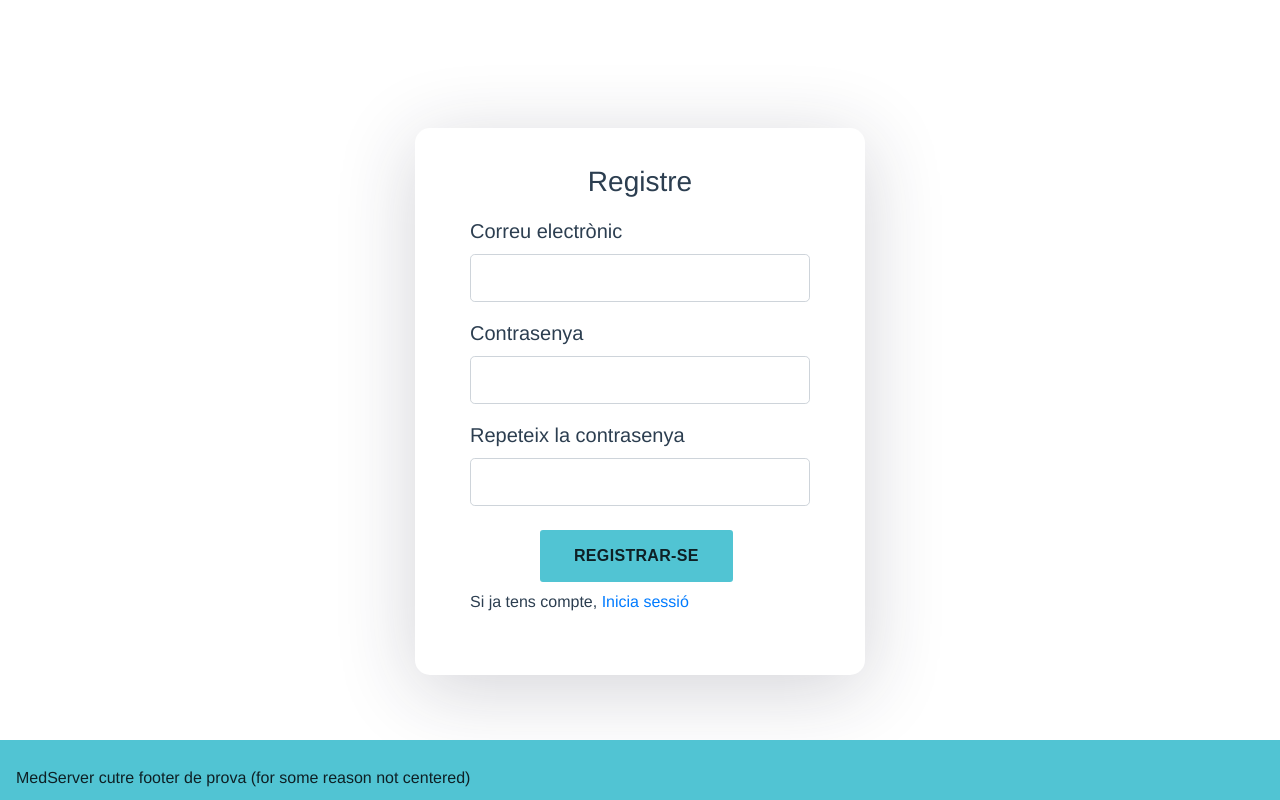
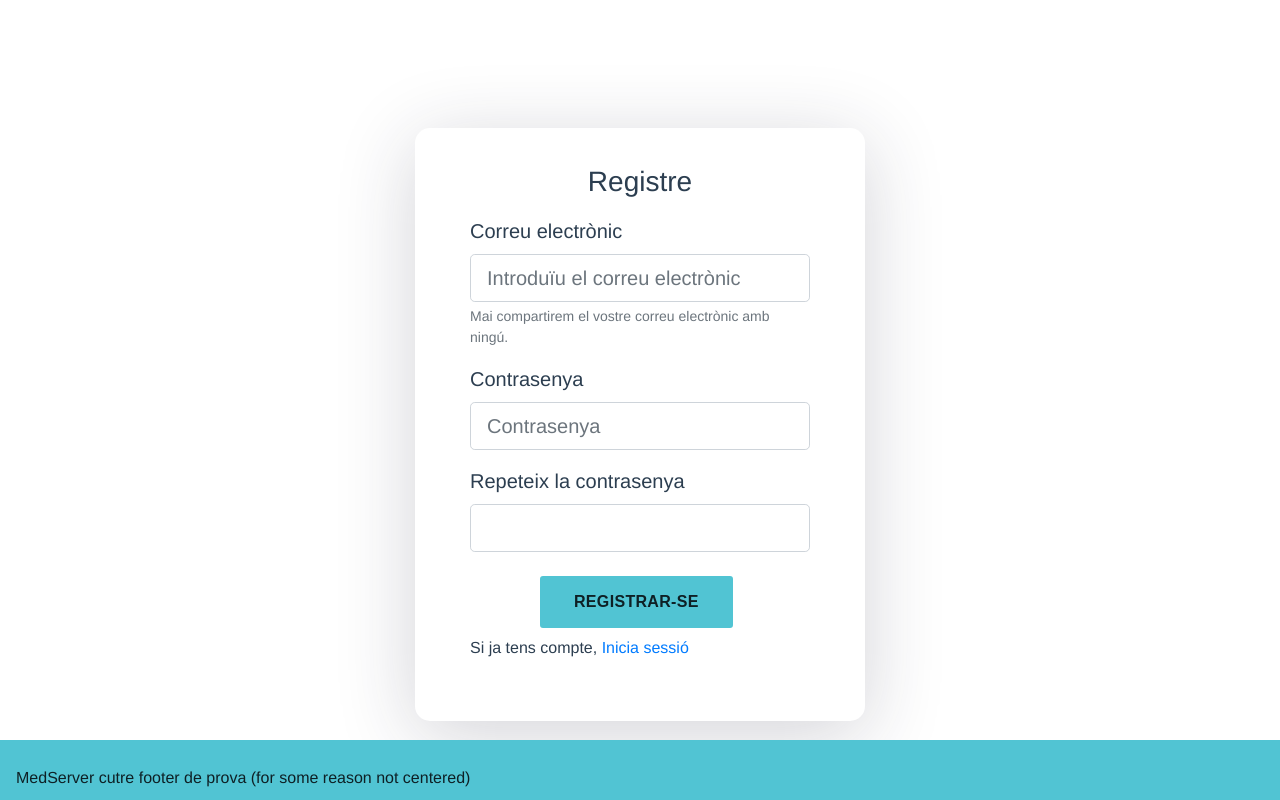
Before and after one commit to Peaverin/medserver, a Vue app: page /#/register in a window 1280 px wide. Built offline with nearby package versions, Linux system fonts and the light colour scheme; the HTML template or start-up script is replaced by a standard one.

Commit message:
Afegits detalls RegisterForm, que es poden modificar o treure posteriorment.
- placeholders
- Text description

```diff
--- a/src/components/RegisterForm.vue
+++ b/src/components/RegisterForm.vue
@@ -7,12 +7,13 @@
 
             <div class="form-group">
                 <label>Correu electrònic</label>
-                <input type="email" class="form-control form-control-lg"/>
+                <input type="email" class="form-control form-control-lg" placeholder="Introduïu el correu electrònic"/>
+                <small id="emailHelp" class="form-text text-muted">Mai compartirem el vostre correu electrònic amb ningú.</small>
             </div>
 
             <div class="form-group">
                 <label>Contrasenya</label>
-                <input type="password" class="form-control form-control-lg" />
+                <input type="password" class="form-control form-control-lg" placeholder="Contrasenya"/>
             </div>
 
             <div class="form-group">
```
